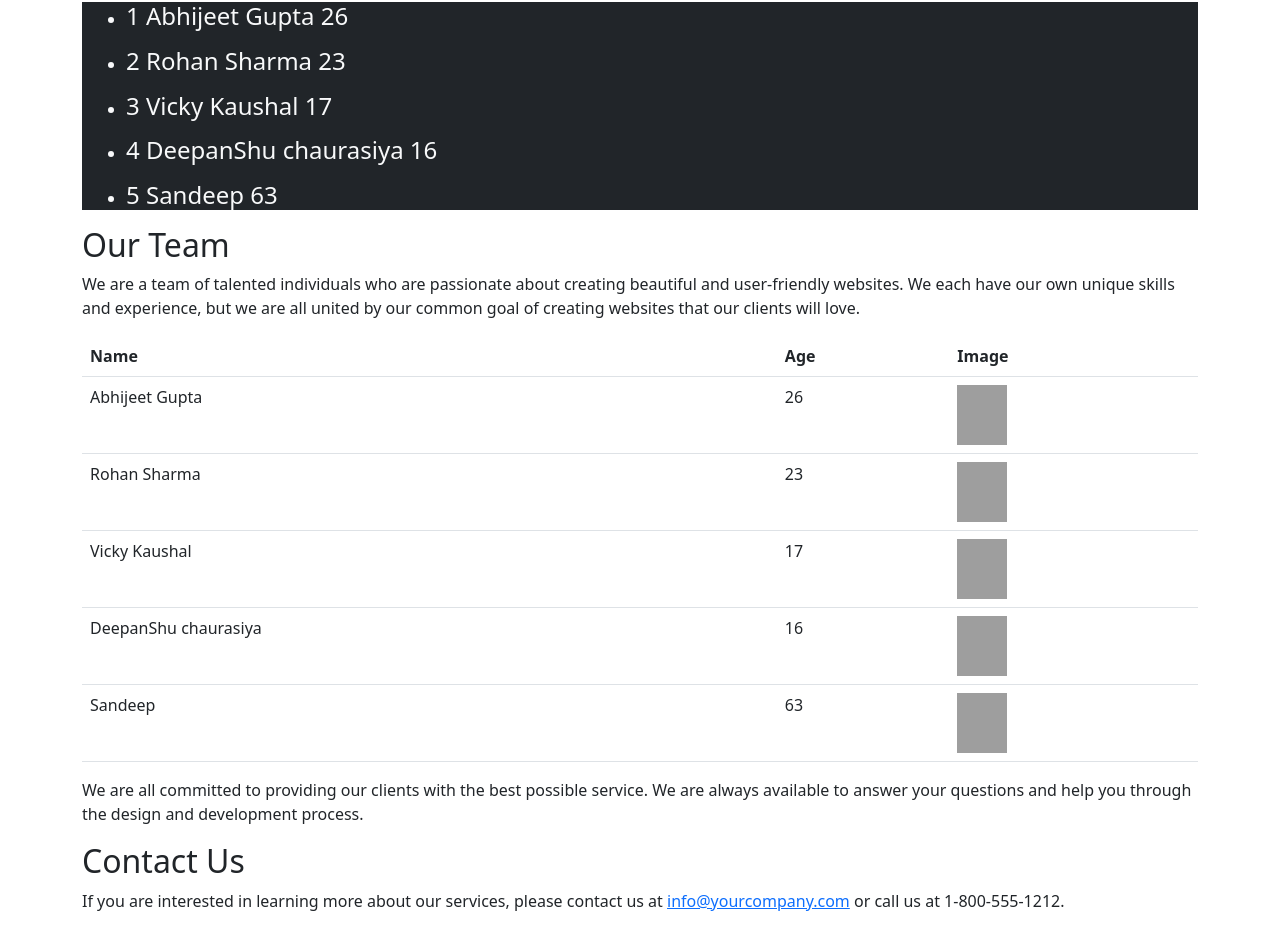
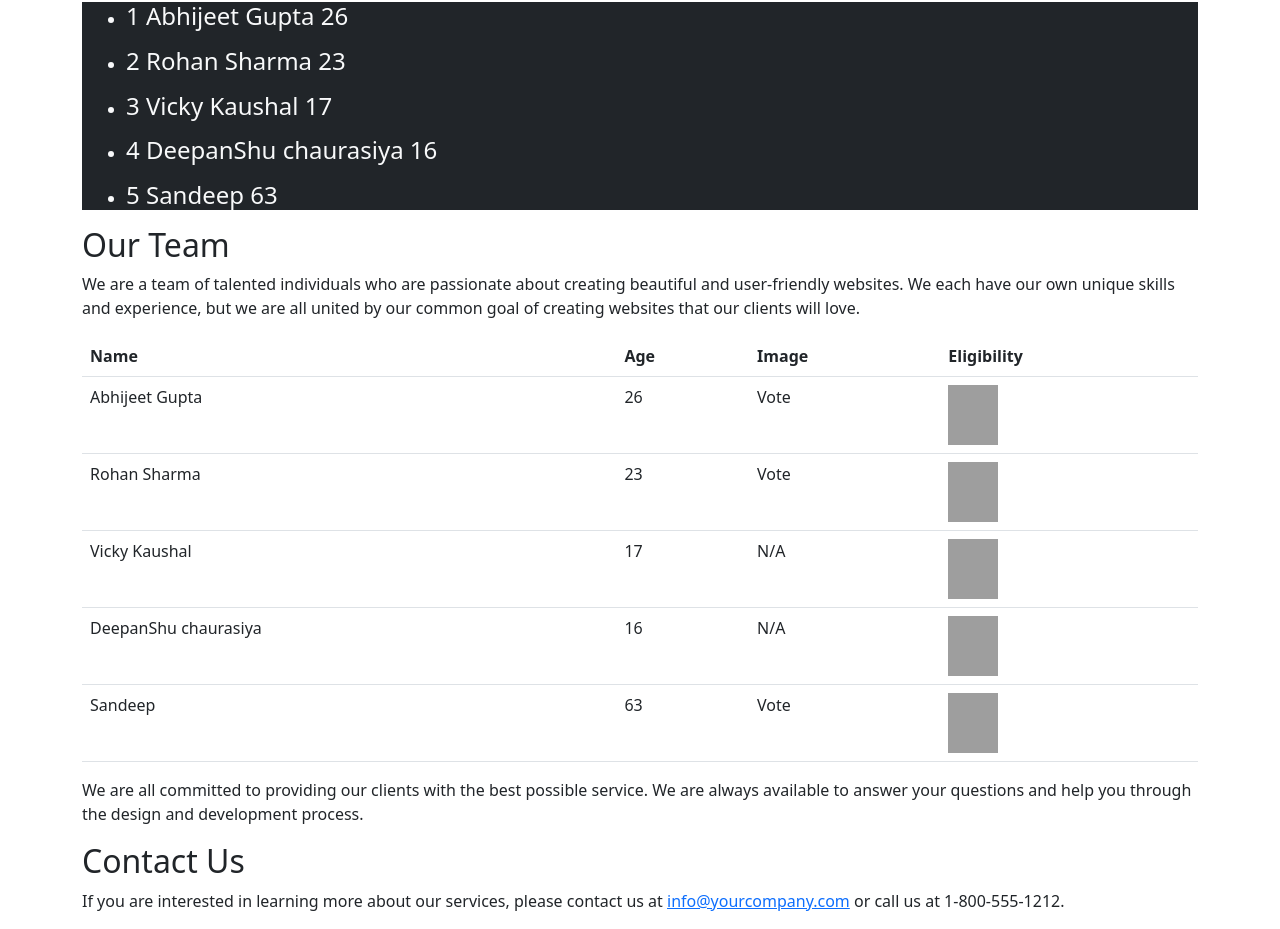
Before and after one commit to Rakesh60/Djanago_Learning, a Django app: page / in a window 1280 px wide. Shown: the part 774-1703 px from the top of the page. Run offline with Django 4.2, Linux system fonts and the light colour scheme; grey boxes are pictures that could not be loaded.

Commit message:
HttpResponse

```diff
--- a/home/templates/home.html
+++ b/home/templates/home.html
@@ -129,11 +129,21 @@
         <th>Name</th>
         <th>Age</th>
         <th>Image</th>
+        <th>Eligibility</th>
       </tr>
       {% for user in people %}
       <tr>
         <td>{{user.name}}</td>
         <td>{{user.age}}</td>
+
+        <td>
+          {% if user.age >= 18 %}
+          Vote
+          {% else %}
+          N/A
+          {% endif %}
+
+        </td>
         <td><img src="https://picsum.photos/seed/picsum/50/60" alt="Jane Doe"></td>
       </tr>
       {% endfor %}
--- a/home/views.py
+++ b/home/views.py
@@ -1,5 +1,5 @@
 from django.shortcuts import render
-from django.http import response
+from django.http import HttpResponse
 
 # Create your views here.
 
@@ -14,4 +14,6 @@ def home(response):
         {'name': 'DeepanShu chaurasiya', 'age':16},
         {'name': 'Sandeep', 'age' : 63}
     ]
+    # print(peoples)
     return render(response,'home.html',context={'people':peoples})
+    # return HttpResponse(peoples)
```
